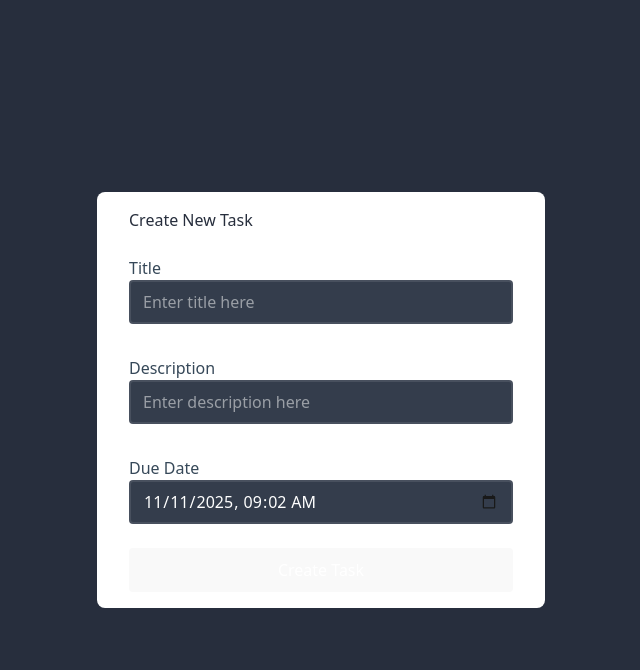
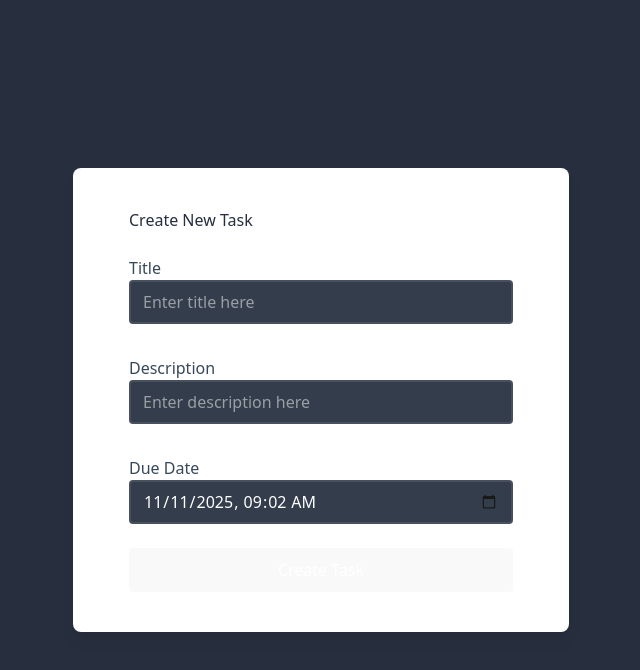
Before and after one commit to Debaraj-stha/taskmanagementsystem, a React (Vite) app: page / in a window 1280 px wide. Both pictures are taken after a click on the button "Create new Task". Shown: the top 670 px of the page, without its empty margins (319-959 px from the left). Built offline with nearby package versions, Linux system fonts and the light colour scheme; no server answers.

Commit message:
fixing modal  close on typing bugs

```diff
--- a/src/components/ui/Modal.tsx
+++ b/src/components/ui/Modal.tsx
@@ -1,18 +1,28 @@
 import React, { useEffect, type ReactNode } from 'react'
 
-const Modal = ({children,onClose}:{children:ReactNode,onClose:()=>void}) => {
-  useEffect(()=>{
-    const handleKeyDown=(e:KeyboardEvent)=>{
-        if(e.key==="Escape"){
-          onClose()
-        }
+const Modal = ({ children, onClose }: { children: ReactNode; onClose: () => void }) => {
+  useEffect(() => {
+    const handleKeyDown = (e: KeyboardEvent) => {
+      if (e.key === "Escape") {
+        onClose()
+      }
     }
-    window.addEventListener("keydown",handleKeyDown)
-    return ()=>window.removeEventListener("keydown",handleKeyDown)
-  },[])
+    window.addEventListener("keydown", handleKeyDown)
+    return () => window.removeEventListener("keydown", handleKeyDown)
+  }, [onClose])
+
   return (
-    <div onClick={()=>onClose?.()} className='opacity-90 bg-gray-900 fixed flex justify-center items-center flex-col min-h-screen w-screen inset-0'>
-      {children}
+    <div
+      onClick={onClose}
+      className="opacity-90 bg-gray-900 fixed flex justify-center items-center flex-col min-h-screen w-screen inset-0"
+    >
+      {/* Prevent click inside modal content from closing */}
+      <div
+        onClick={(e) => e.stopPropagation()}
+        className="bg-white rounded-lg shadow-lg p-6"
+      >
+        {children}
+      </div>
     </div>
   )
 }
--- a/src/context/TaskContext.tsx
+++ b/src/context/TaskContext.tsx
@@ -66,9 +66,9 @@ const TaskContextProvider = ({ children }: { children: ReactNode }) => {
     const[isSuccess,setIsSuccess]=useState()
     const[message,setMessage]=useState("")
 
-//     useEffect(()=>{
-// setTasks(staticTasks)
-//     },[])
+    useEffect(()=>{
+setTasks(staticTasks)
+    },[])
 
 
 const webSocketRef = React.useRef<WebSocket | null>(null);
--- a/src/feature/task/ActionButtons.tsx
+++ b/src/feature/task/ActionButtons.tsx
@@ -1,5 +1,4 @@
-import React, { useState } from 'react'
-import Modal from '../../components/ui/Modal'
+
 import { useTask } from '../../context/TaskContext'
 
 const ActionButtons = () => {
```
